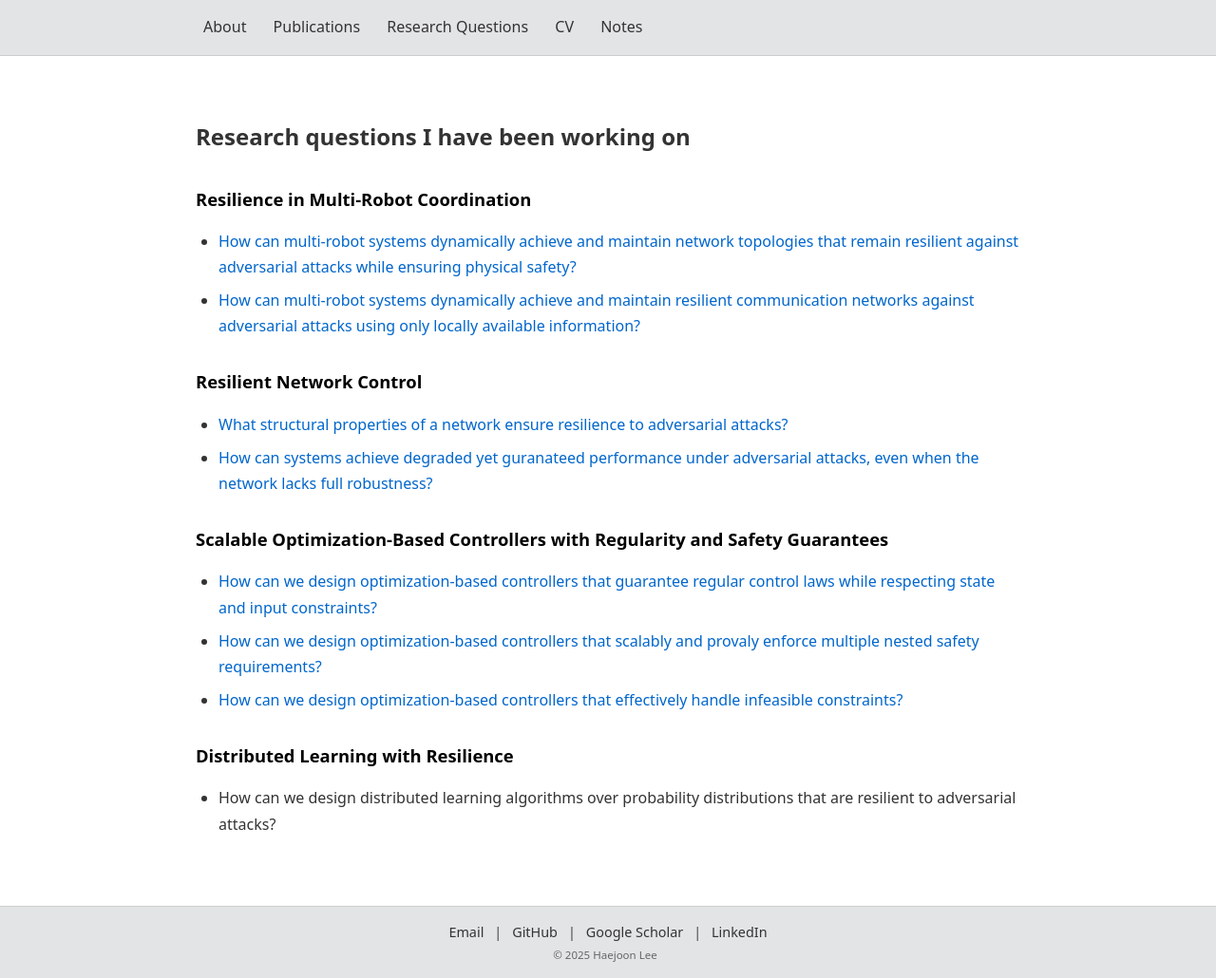
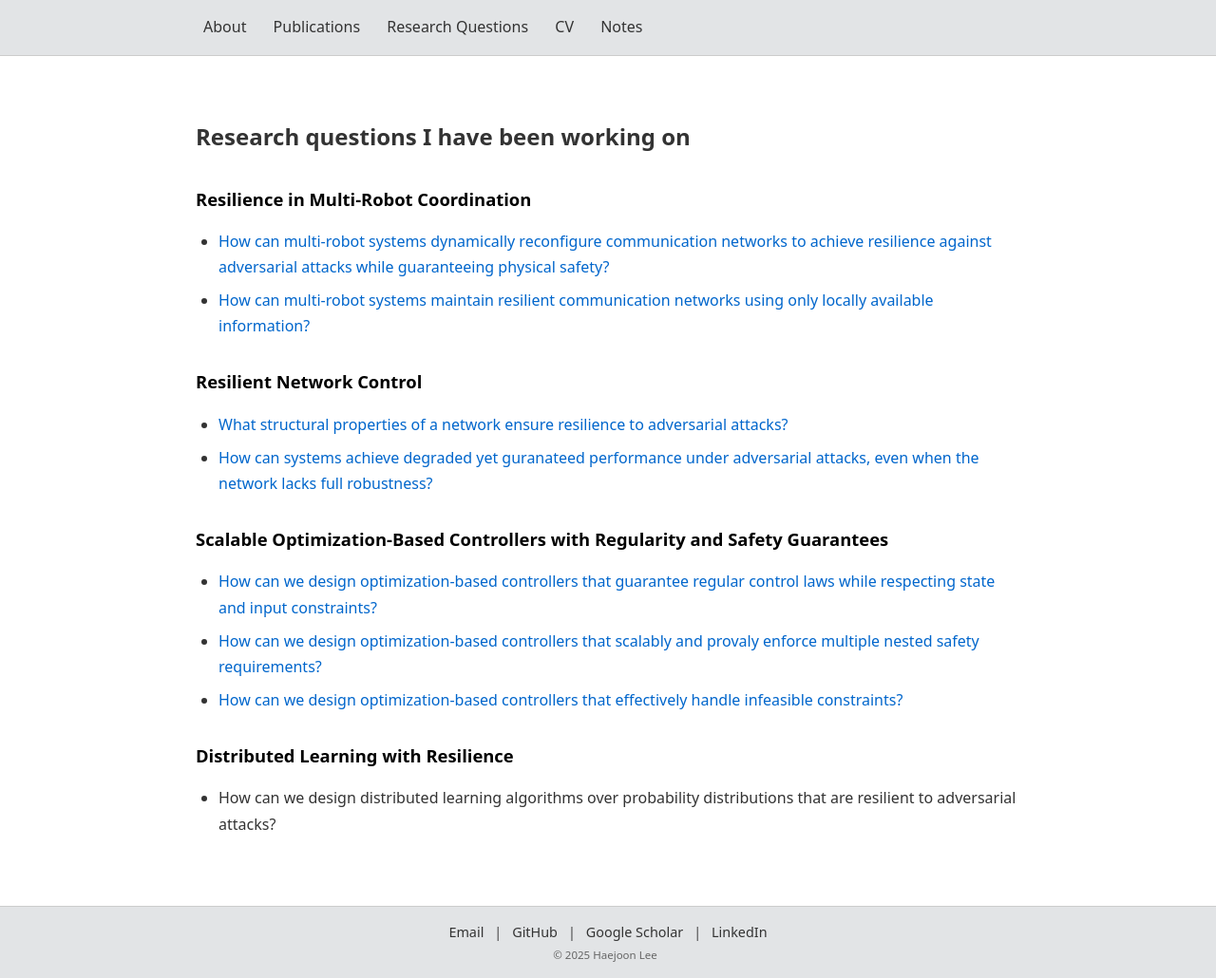
Before and after one commit to joonlee16/joonlee16.github.io, a Jekyll site: the page built from research.html, in a window 1280 px wide and 1030 px high. Shown: the whole window at 95% size. Built offline with Jekyll 4.4.1, drawn with Linux system fonts in a browser that asks for light colours.

Commit message:
edited the question

```diff
--- a/research.html
+++ b/research.html
@@ -14,12 +14,11 @@ title: Research
     <ul>
       <li>
         <a href="https://ieeexplore.ieee.org/abstract/document/11127420/" target="_blank" class="paper-link">
-          How can multi-robot systems dynamically achieve and maintain network topologies that remain resilient against adversarial attacks while ensuring physical safety?
-        </a>
+          How can multi-robot systems dynamically reconfigure communication networks to achieve resilience against adversarial attacks while guaranteeing physical safety?
       </li>
       <li>
         <a href="https://arxiv.org/pdf/2504.03120" target="_blank" class="paper-link">
-          How can multi-robot systems dynamically achieve and maintain resilient communication networks against adversarial attacks using only locally available information?
+         How can multi-robot systems maintain resilient communication networks using only locally available information?
         </a>
       </li>
     </ul>
```
